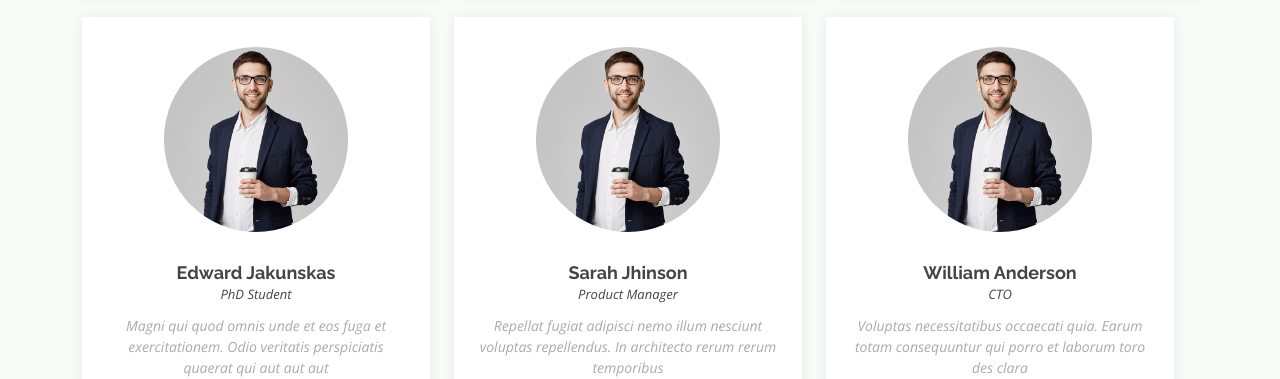
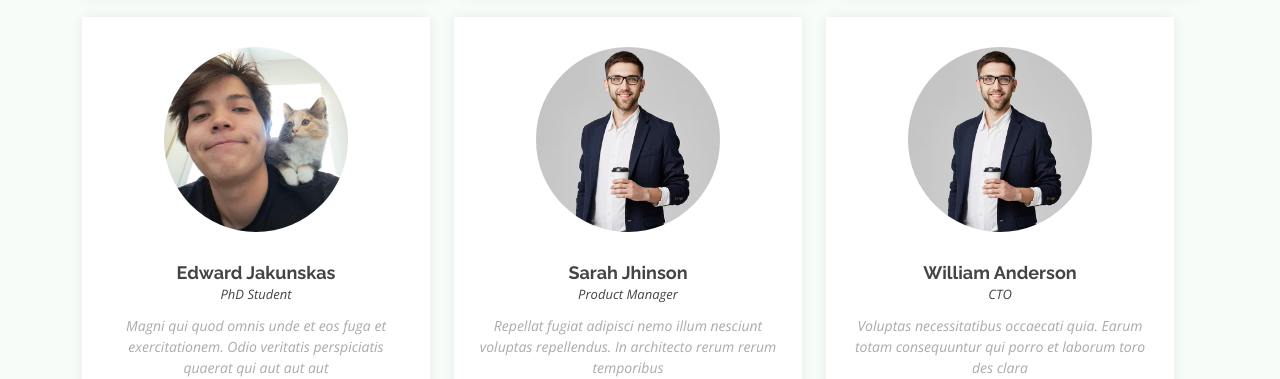
Before and after one commit to AURA-MU/AURA-MU.github.io, a plain HTML site: page index.html in a window 1280 px wide. Shown: the part 5390-5769 px from the top of the page. Drawn offline with nearby package versions, Linux system fonts and the light colour scheme.

Commit message:
Update index.html

```diff
--- a/index.html
+++ b/index.html
@@ -531,7 +531,7 @@
           <div class="row">
             <div class="col-lg-4 col-md-4 d-flex align-items-stretch">
               <div class="member">
-                <img src="assets/img/team/team-3.jpg" alt="">
+                <img src="assets/img/team/team-4.jpg" alt="">
                 <h4>Edward Jakunskas</h4>
                 <span>PhD Student</span>
                 <p>
```
